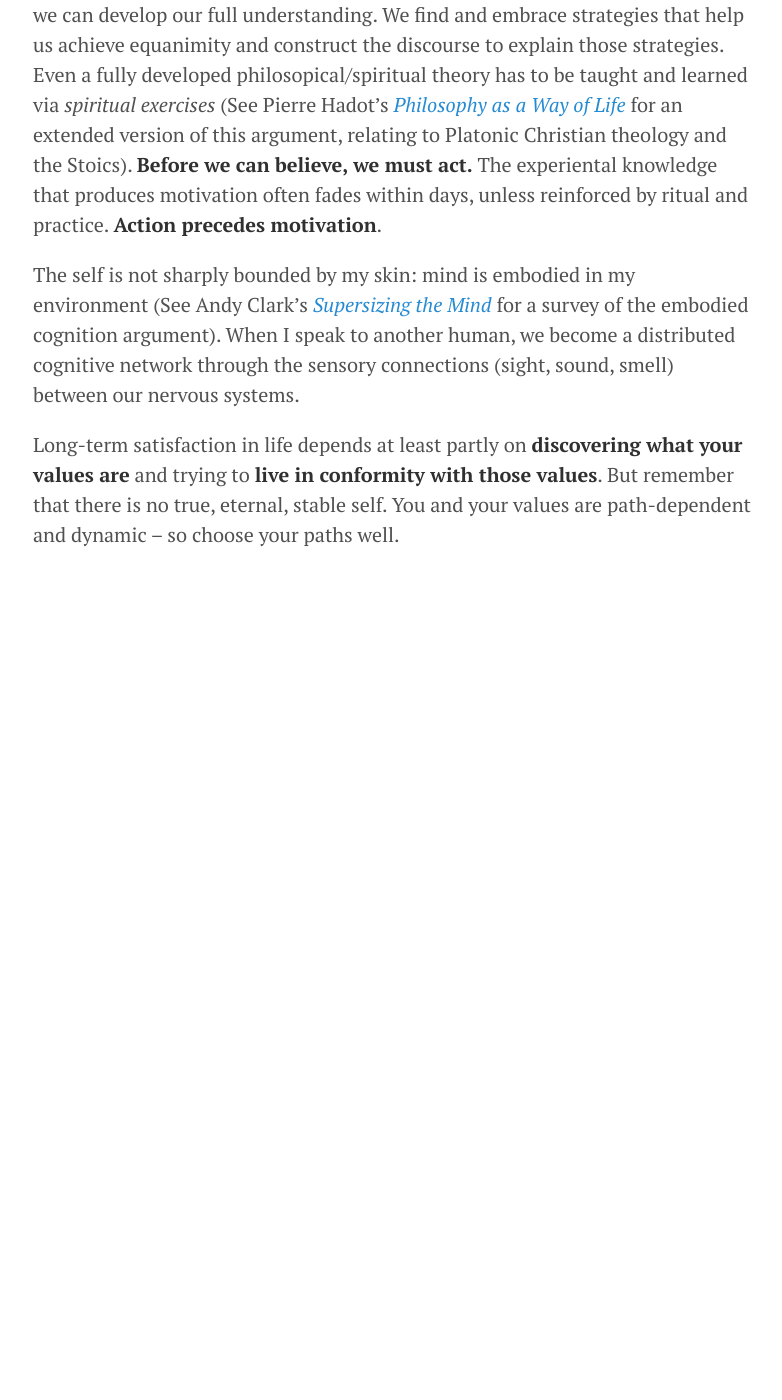
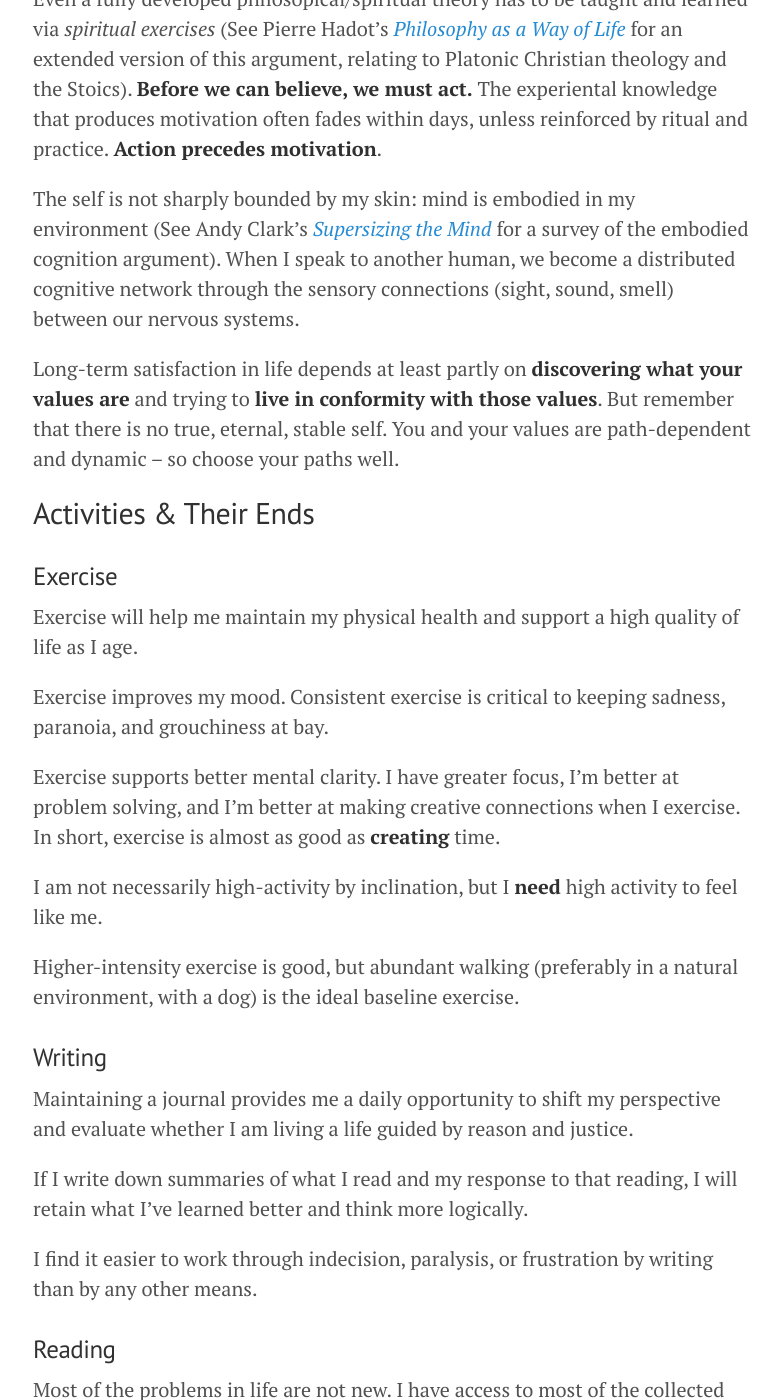
Before and after one commit to dehowell/dehowell.github.io, a Jekyll site: the page built from codex-vitae.md, in a window 1280 px wide and 1400 px high, scrolled down 1743 px. Shown: the whole window, without its empty margins (247-1029 px from the left). Built offline with Jekyll 4.4.1, drawn with Linux system fonts in a browser that asks for light colours; before the commit the page ends 2373 px from its top, so only the background shows below that; some of the changed text lies outside the part shown.

Commit message:
Add activities

```diff
--- a/codex-vitae.md
+++ b/codex-vitae.md
@@ -17,7 +15,7 @@ A human life has no cosmic, unambiguous purpose: we have the opportunity and res
 > The most terrifying fact about the universe is not that it is hostile but that it is indifferent, but if we can come to terms with this indifference, then our existence as a species can have genuine meaning. However vast the darkness, we must supply our own light.
 > -- Stanley Kubrick
 
-**But meaning and choice are constrained by our physical and social environment: the skills we learn and the communities of practice we inhabit shape the possible sources of meaning available to us.**
+But meaning and choice are constrained by our physical and social environment: the skills we learn and the communities of practice we inhabit shape the possible sources of meaning available to us.
 
 > I think "do what you love" is useless advice when it comes to making a living. I'd recommend looking at what the world needs, thinking about what you have to offer, and working hard to build a skillset so that you can fill that void.
 > -- Austin Kleon
@@ -31,12 +29,54 @@ Humans are the products of evolution, inhabiting an environment that is far from
 
 Satisfaction comes from fulfilling our responsibility to others, from learning new things, from challenging ourselves, and only marginally from experiencing pleasure.
 
-The arrow of time is real. Although microscopic dynamics are time-reversible, the universe is a system at the thermodynamic limit and the second law of thermodynamics gives time a directionality. **The laws of physics may be deterministic, but the future is not determined** (See Ilya Prigogine's [_The End of Certainty_](https://www.amazon.com/End-Certainty-Ilya-Prigogine/dp/0684837056/ref=sr_1_1?s=books&ie=UTF8&qid=1476041376&sr=1-1&keywords=the+end+of+certainty) for a detailed technical argument).
+The arrow of time is real. Although microscopic dynamics are time-reversible, the universe is a system at the thermodynamic limit and the second law of thermodynamics gives time a directionality. **The laws of physics may be deterministic, but the future is not determined** (See Ilya Prigogine's [_The End of Certainty_][beliefs-1] for a detailed technical argument).
 
 In general, question any conclusions derived from extrapolating to macroscopic situations the results of clean-room, microscopic, spherical-cow style thought experiments. _Everything_ is situated in contexts that violate the assumptions of your typical thought experiment.
 
-We must often gain  _experiential knowledge_ of a theoretical system's virtues before we can develop our full understanding. We find and embrace strategies that help us achieve equanimity and construct the discourse to explain those strategies. Even a fully developed philosopical/spiritual theory has to be taught and learned via _spiritual exercises_ (See Pierre Hadot's [_Philosophy as a Way of Life_](https://www.amazon.com/Philosophy-Way-Life-Spiritual-Exercises/dp/0631180338) for an extended version of this argument, relating to Platonic Christian theology and the Stoics). **Before we can believe, we must act.** The experiental knowledge that produces motivation often fades within days, unless reinforced by ritual and practice. **Action precedes motivation**.
+We must often gain  _experiential knowledge_ of a theoretical system's virtues before we can develop our full understanding. We find and embrace strategies that help us achieve equanimity and construct the discourse to explain those strategies. Even a fully developed philosopical/spiritual theory has to be taught and learned via _spiritual exercises_ (See Pierre Hadot's [_Philosophy as a Way of Life_][beliefs-2] for an extended version of this argument, relating to Platonic Christian theology and the Stoics). **Before we can believe, we must act.** The experiental knowledge that produces motivation often fades within days, unless reinforced by ritual and practice. **Action precedes motivation**.
 
-The self is not sharply bounded by my skin: mind is embodied in my environment (See Andy Clark's [_Supersizing the Mind_](https://www.amazon.com/Supersizing-Mind-Embodiment-Cognitive-Philosophy/dp/0199773688/ref=sr_1_1?s=books&ie=UTF8&qid=1476041406&sr=1-1&keywords=supersizing+the+mind) for a survey of the embodied cognition argument). When I speak to another human, we become a distributed cognitive network through the sensory connections (sight, sound, smell) between our nervous systems.
+The self is not sharply bounded by my skin: mind is embodied in my environment (See Andy Clark's [_Supersizing the Mind_][beliefs-3] for a survey of the embodied cognition argument). When I speak to another human, we become a distributed cognitive network through the sensory connections (sight, sound, smell) between our nervous systems.
 
 Long-term satisfaction in life depends at least partly on **discovering what your values are** and trying to **live in conformity with those values**. But remember that there is no true, eternal, stable self. You and your values are path-dependent and dynamic -- so choose your paths well.
+
+[beliefs-1]: https://www.amazon.com/End-Certainty-Ilya-Prigogine/dp/0684837056/ref=sr_1_1?s=books&ie=UTF8&qid=1476041376&sr=1-1&keywords=the+end+of+certainty
+[beliefs-2]: https://www.amazon.com/Philosophy-Way-Life-Spiritual-Exercises/dp/0631180338
+[beliefs-3]: https://www.amazon.com/Supersizing-Mind-Embodiment-Cognitive-Philosophy/dp/0199773688/ref=sr_1_1?s=books&ie=UTF8&qid=1476041406&sr=1-1&keywords=supersizing+the+mind
+
+## Activities & Their Ends
+
+### Exercise
+
+Exercise will help me maintain my physical health and support a high quality of life as I age.
+
+Exercise improves my mood. Consistent exercise is critical to keeping sadness, paranoia, and grouchiness at bay.
+
+Exercise supports better mental clarity. I have greater focus, I'm better at problem solving, and I'm better at making creative connections when I exercise. In short, exercise is almost as good as **creating** time.
+
+I am not necessarily high-activity by inclination, but I **need** high activity to feel like me.
+
+Higher-intensity exercise is good, but abundant walking (preferably in a natural environment, with a dog) is the ideal baseline exercise.
+
+### Writing
+
+Maintaining a journal provides me a daily opportunity to shift my perspective and evaluate whether I am living a life guided by reason and justice.
+
+If I write down summaries of what I read and my response to that reading, I will retain what I’ve learned better and think more logically.
+
+I find it easier to work through indecision, paralysis, or frustration by writing than by any other means.
+
+### Reading
+
+Most of the problems in life are not new. I have access to most of the collected wisdom and ideas of nearly three millennia of written history, which can serve to enrich my life and guide me towards flourishing.
+
+Novels are one of the most effective methods ever invented to challenge perspectives and stretch the mind.
+
+Reading is a skill and a muscle that improves with practice. Difficult reading increases your capacity to read and comprehend at large.
+
+### Meditation
+
+Kindness and empathy require patience. Meditation is the surest way I know to train deliberately for patience.
+
+I am not my thoughts. My thoughts are sensations, like sights and sounds. When I see something or hear something, I don't immediately identify that sight or sound as "me". The same should be true of my thoughts.
+
+Who is the "I" that would even identify with thoughts?
```
Also changed, not shown: other parts of codex-vitae.md (+1 -3 lines), _posts/2016-10-17-my-codex-vitae-activities-and-their-ends.md (added, +45 -0 lines).
